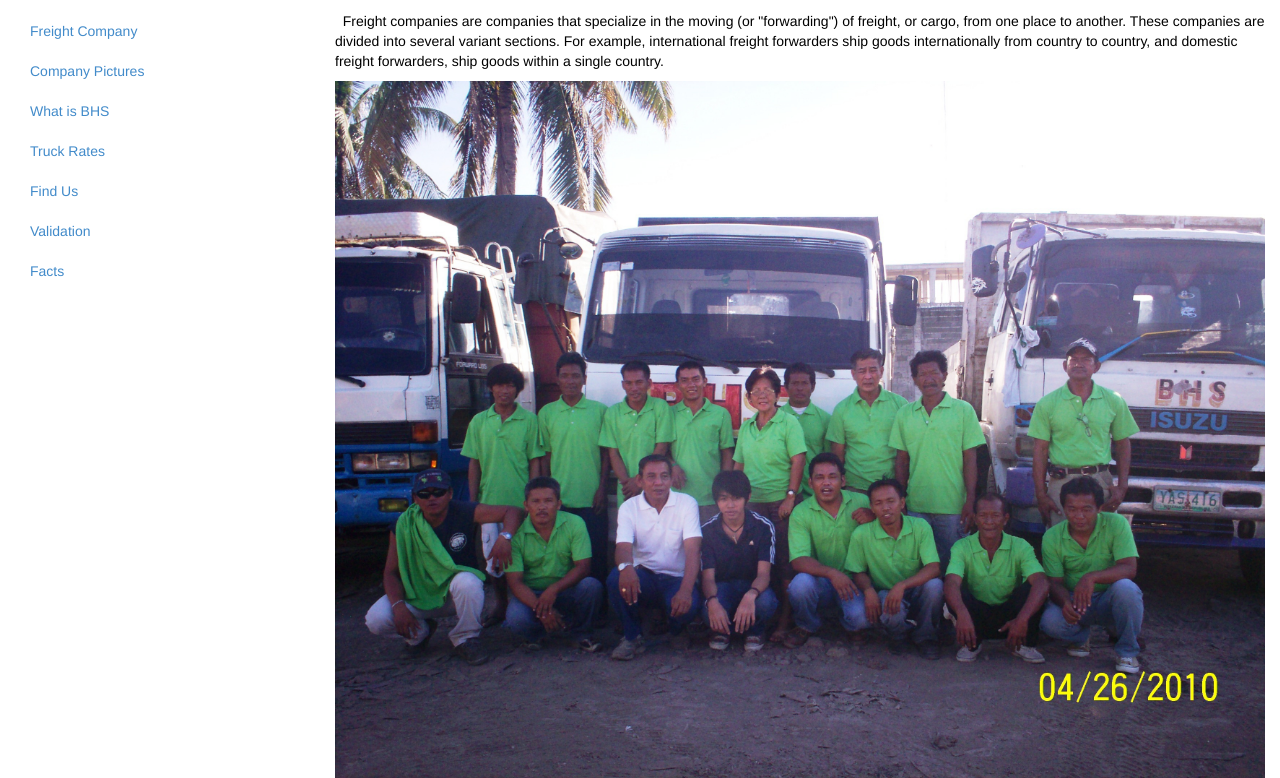
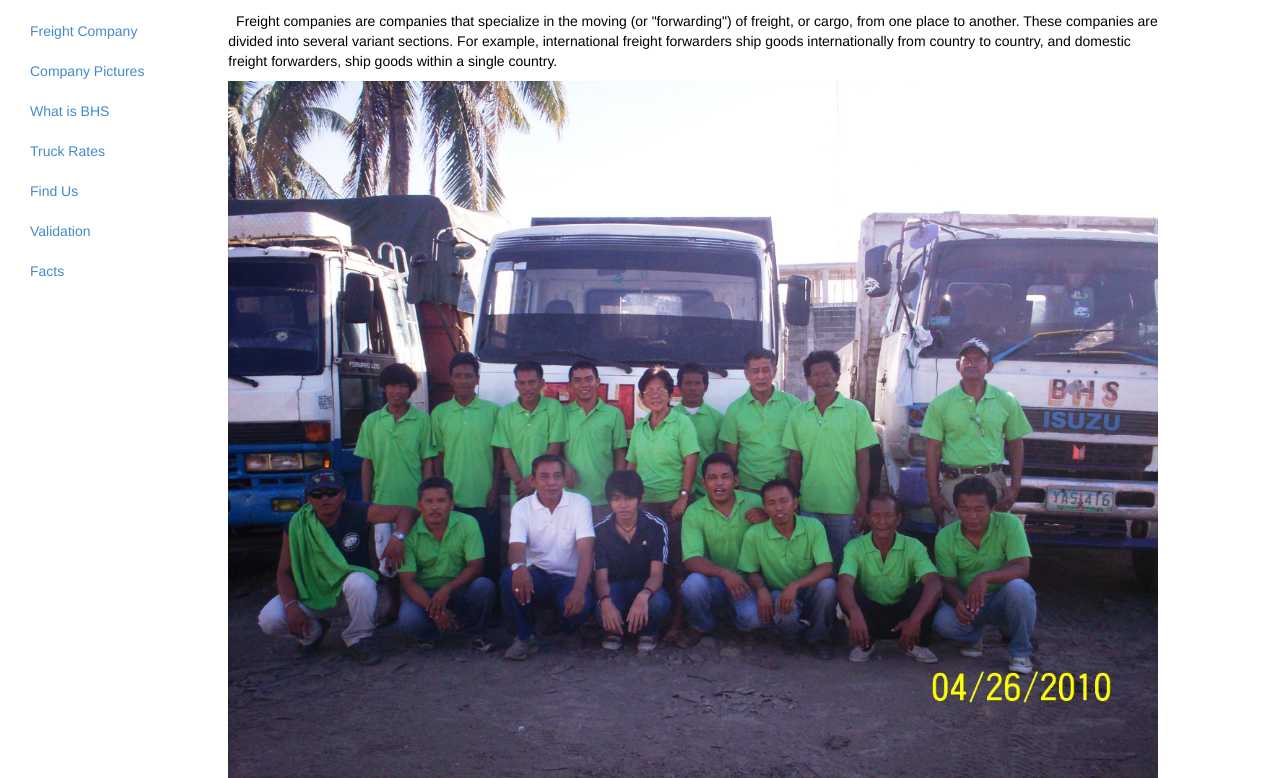
Before and after one commit to carlsctan/banaanhauling, a PHP site: page /learnmore.php in a window 1280 px wide. Shown: the part 52-830 px from the top of the page. Run offline with PHP 8.4, Linux system fonts and the light colour scheme.

Commit message:
Update
Learn more fix

```diff
--- a/learnmore.php
+++ b/learnmore.php
@@ -7,6 +7,8 @@ session_start();
         <link type="text/css" rel="stylesheet" href="css/bootstrap.css">
         <link href="css/carousel.css" rel="stylesheet">
         <link href="css/sticky-footer.css" rel="stylesheet">
+		<script src="js/jquery.js" type="text/javascript"></script>
+        <script src="js/bootstrap.js"></script>
 		<style>
 			.center {
      			float: none;
@@ -22,13 +24,13 @@ session_start();
 	</head>
 	<body>
 		<?php
-				require('navbar.php');
+			require('navbar.php');
 		?>
-        <div class="wrap">  <!--Body-->
-        	<div class="container-fluid"><!-- headings/news coloums -->
+        <div class="wrap">
+        	<div class="container-fluid">
 				<div class="row" id="learn_more">
 					<h2>Learn More</h2>
-					<div class="col-md-3">
+					<div class="col-md-2">
 						<div class="bs-docs-sidebar hidden-print affix" role="complementary">
 							<ul class="nav bs-docs-sidenav">
 								<li><a href="#freight">Freight Company</a></li>
@@ -89,7 +91,7 @@ session_start();
 						<div id="findus">
 							<p> &nbsp Below is the google map location of the main office. For more accurate direction please visit our address <a href="https://www.google.com.ph/maps/@10.2936975,123.9065904,154m/data=!3m1!1e3">HERE!.</a></p>
 							<img src="images/5.png"   class="img-responsive" alt="Responsive image" >
-							<!--<div id="map_canvas"></div>-->
+
 						</div>
 						<div id="cv">
 							<p> &nbsp Below is a proof of BHS as a valid company business who pays full tax to the government. The document looks so old due to the fact and a proof that our business started since late 2000.</font></p>
@@ -104,9 +106,9 @@ session_start();
 							near the vicinity of the office due to the fact that he has built an outstanding reputaion and is admired by both his customers and employees for being a man of his word.
 							So if you go to the said location and don't know where the manager is, just ask the bystanders "Where is daddy?" and they will help you look for him.</p>
 						</div>
-					</div><!-- /information -->
+					</div>
 				</div>
-            </div> <!-- /container -->
+            </div>
         </div>
 
 
```
